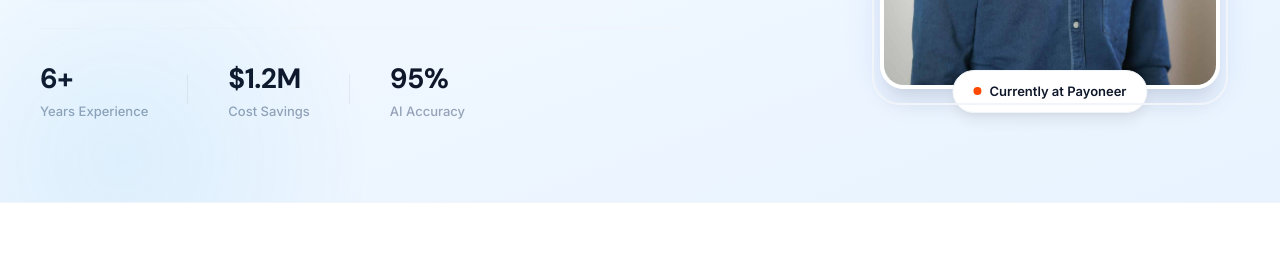
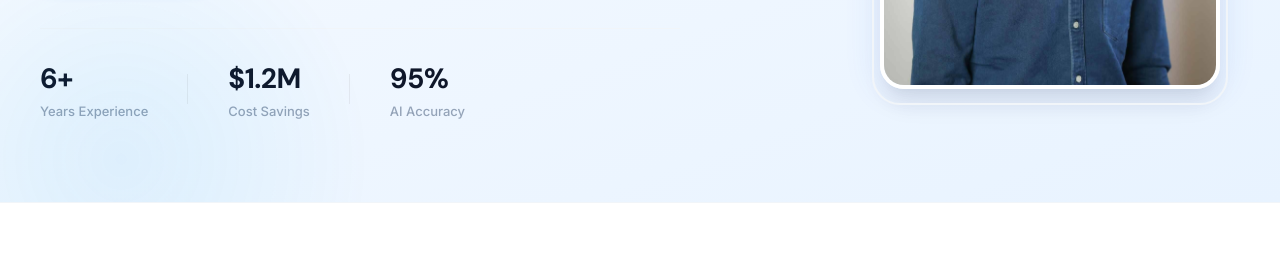
Before and after one commit to yonatanleket-sudo/portfolio, a plain HTML site: page index.html in a window 1280 px wide. Shown: the part 484-764 px from the top of the page. Drawn offline with Linux system fonts and the light colour scheme.

Commit message:
Remove 'Currently at Payoneer' badge from hero
Co-Authored-By: Claude Sonnet 4.6 <noreply@anthropic.com>

```diff
--- a/index.html
+++ b/index.html
@@ -1327,10 +1327,6 @@
             <div class="hero-photo-wrapper">
                 <div class="hero-photo">
                     <img src="profile.jpg" alt="Yonatan Leket" onerror="this.style.background='linear-gradient(135deg, #2563eb22, #0ea5e922)'; this.style.display='flex';">
-                    <div class="float-badge">
-                        <span class="payoneer-dot"></span>
-                        Currently at Payoneer
-                    </div>
                 </div>
             </div>
         </div>
```
